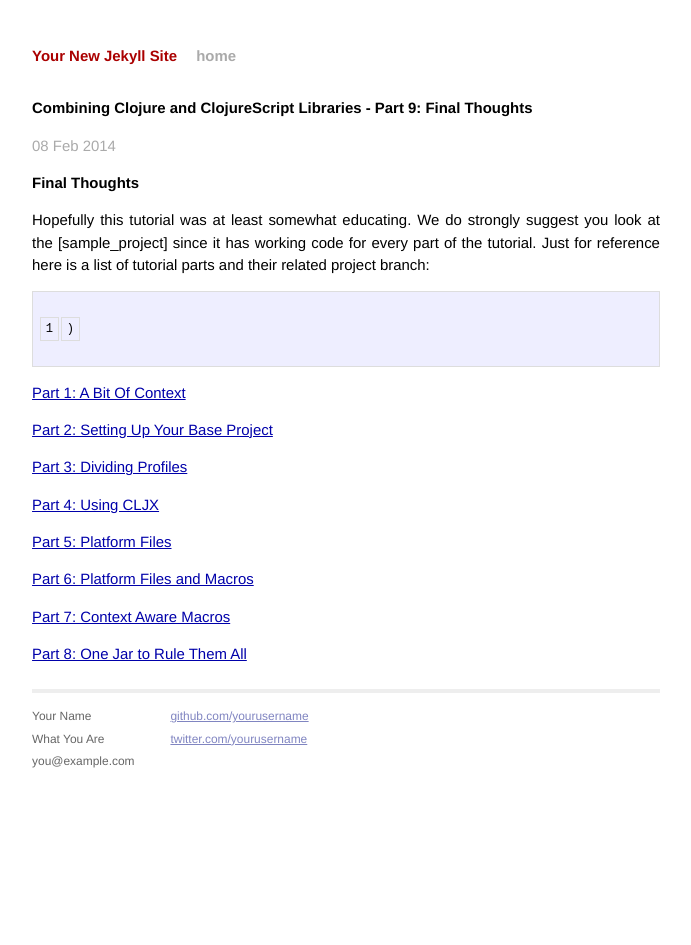
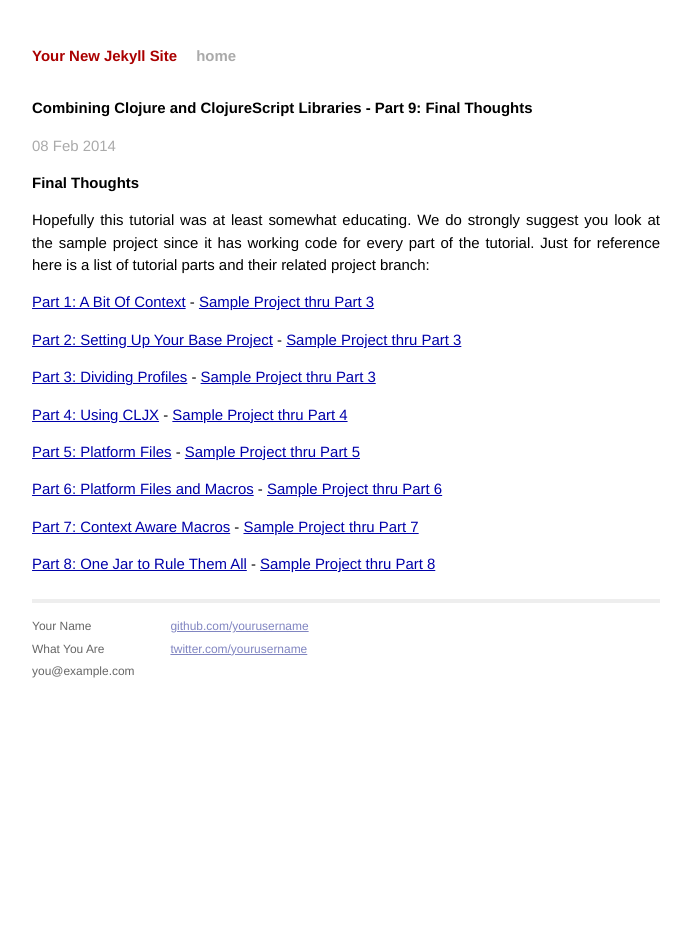
Before and after one commit to AndrewZures/AndrewZures.github.io, a Jekyll site: the page built from _posts/2014-02-08-clj-cljs-pt9-final-thoughts.md, in a window 1280 px wide. Shown: the whole page, without its empty margins (294-985 px from the left). Built offline with Jekyll 4.4.1, drawn with Linux system fonts in a browser that asks for light colours; Markdown is read by kramdown in place of the engine named in the settings.

Commit message:
added to part 9

```diff
--- a/_posts/2014-02-08-clj-cljs-pt9-final-thoughts.md
+++ b/_posts/2014-02-08-clj-cljs-pt9-final-thoughts.md
@@ -18,31 +18,34 @@ categories: jekyll update
 [part_8]: http://andrewzures.github.io/jekyll/update/2014/02/08/clj-cljs-pt8-combining-profiles.html
 [part_9]: http://andrewzures.github.io/jekyll/update/2014/02/08/clj-cljs-pt9-final-thoughts.html
 
+[project_part_1_thru_3]: https://github.com/AndrewZures/combining_clj_cljs_libraries/tree/part_1_thru_3_base_proj
+[project_part_4]: https://github.com/AndrewZures/combining_clj_cljs_libraries/tree/part_4_cljx
+[project_part_5]: https://github.com/AndrewZures/combining_clj_cljs_libraries/tree/part_5_platform
+[project_part_6]: https://github.com/AndrewZures/combining_clj_cljs_libraries/tree/part_6_platform_and_macros
+[project_part_7]: https://github.com/AndrewZures/combining_clj_cljs_libraries/tree/part_7_context_macros
+[project_part_8]: https://github.com/AndrewZures/combining_clj_cljs_libraries/tree/part_8_one_jar
+
+
 
 #Final Thoughts
 
-Hopefully this tutorial was at least somewhat educating.  We do strongly suggest you look at  the [sample_project] since it has working code for every part of the tutorial. Just for reference here is a list of tutorial parts and their related project branch:
+Hopefully this tutorial was at least somewhat educating.  We do strongly suggest you look at  the sample project since it has working code for every part of the tutorial. Just for reference here is a list of tutorial parts and their related project branch:
 
 
 
 
-{% highlight clojure linenos %}
-)
-{% endhighlight %}
+[Part 1: A Bit Of Context][part_1] - [Sample Project thru Part 3][project_part_1_thru_3]
 
+[Part 2: Setting Up Your Base Project][part_2] - [Sample Project thru Part 3][project_part_1_thru_3]
 
-[Part 1: A Bit Of Context][part_1]
+[Part 3: Dividing Profiles][part_3] - [Sample Project thru Part 3][project_part_1_thru_3]
 
-[Part 2: Setting Up Your Base Project][part_2]
+[Part 4: Using CLJX][part_4] - [Sample Project thru Part 4][project_part_4]
 
-[Part 3: Dividing Profiles][part_3]
+[Part 5: Platform Files][part_5] - [Sample Project thru Part 5][project_part_5]
 
-[Part 4: Using CLJX][part_4]
+[Part 6: Platform Files and Macros][part_6] - [Sample Project thru Part 6][project_part_6]
 
-[Part 5: Platform Files][part_5]
+[Part 7: Context Aware Macros][part_7] - [Sample Project thru Part 7][project_part_7]
 
-[Part 6: Platform Files and Macros][part_6]
-
-[Part 7: Context Aware Macros][part_7]
-
-[Part 8: One Jar to Rule Them All][part_8]
+[Part 8: One Jar to Rule Them All][part_8] - [Sample Project thru Part 8][project_part_8]
```
Also changed, not shown: _posts/2014-02-08-clj-cljs-pt8-combining-profiles.md (+2 -0 lines), 2 other files.
